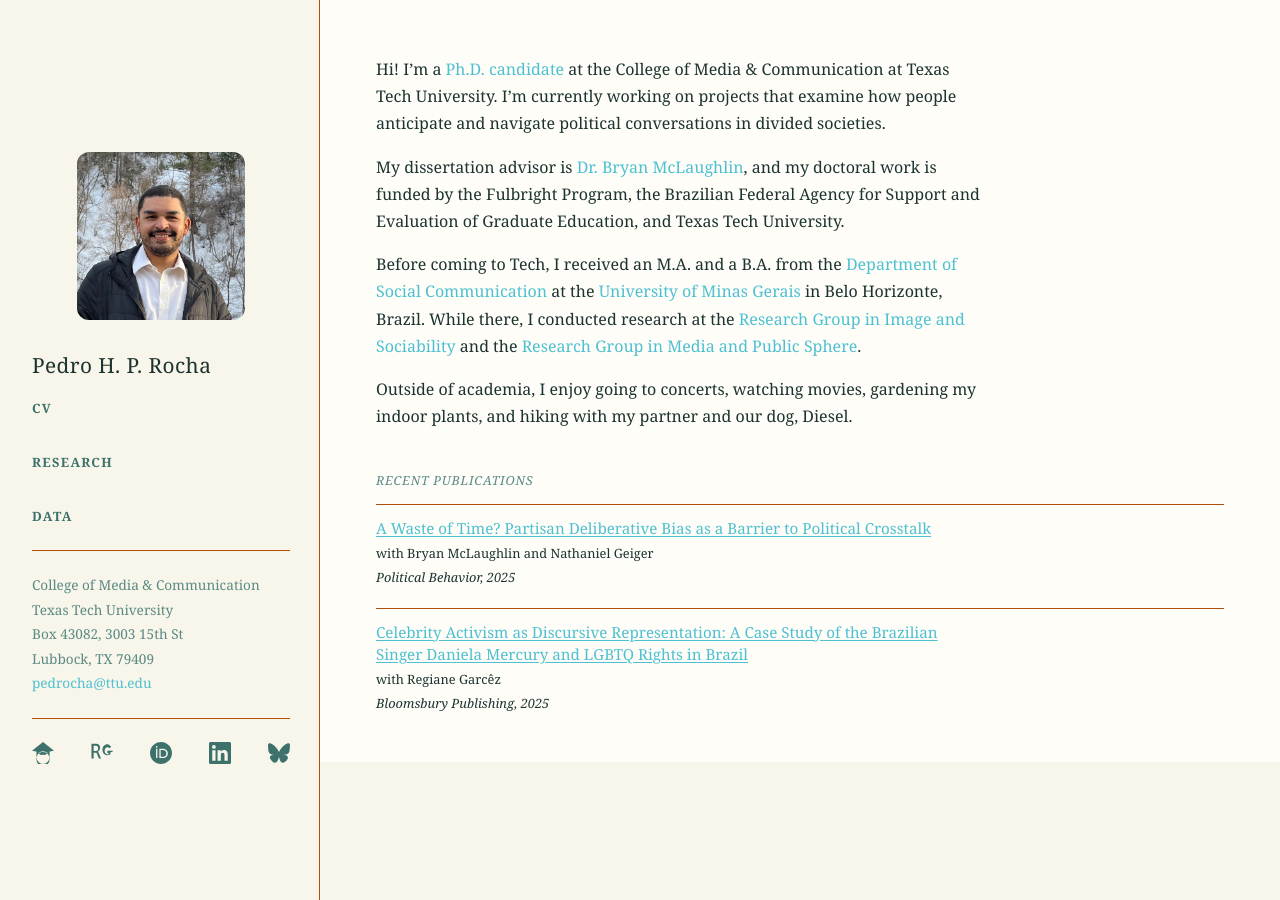
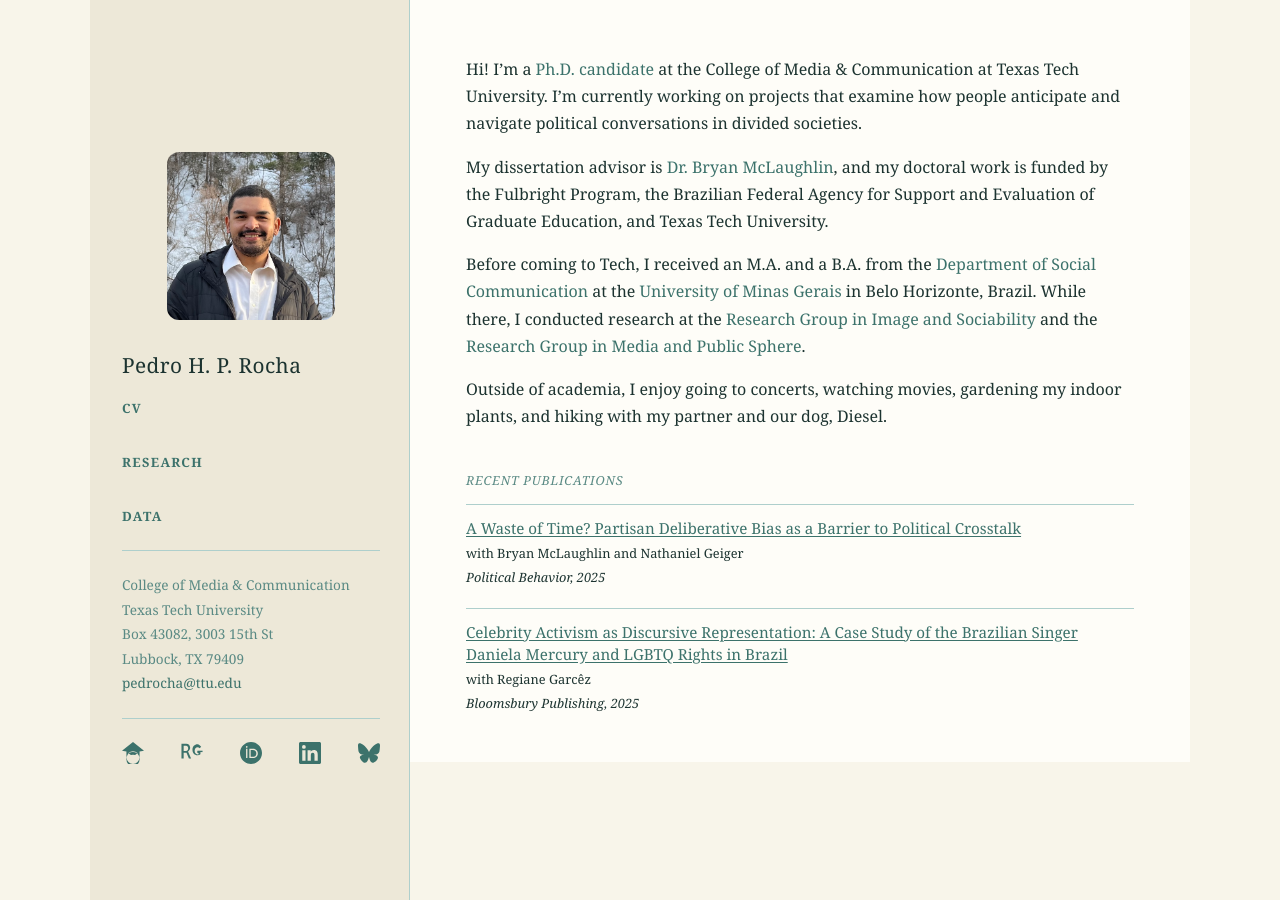
Before and after one commit to pedrohprocha/pedrohprocha.github.io, a Jekyll site: the page built from index.md, in a window 1280 px wide and 900 px high. Built offline with Jekyll 4.4.1, drawn with Linux system fonts in a browser that asks for light colours; some web fonts are replaced.

Commit message:
Fix broken colors and empty-space layout issues
Colors (linter had corrupted these):
- --sidebar-bg: #F8F5EA → #EDE8D8 (rich cream, distinct from page bg)
- --accent: #4dc0d1 → #3C726B (dark teal)
- --border: #b54e09 → #AECFCC (soft teal)
- Restore wavy hover underline (linter had flattened it)

Layout:
- Cap site-wrapper at max-width: 1100px to eliminate excess right whitespace
- Remove max-width: 68ch from paragraphs; let content fill the column naturally

Co-Authored-By: Claude Sonnet 4.6 <noreply@anthropic.com>

```diff
--- a/assets/css/main.css
+++ b/assets/css/main.css
@@ -63,11 +63,11 @@
 :root {
     --bg:         #F8F5EA;
     --paper:      #FEFDF8;
-    --sidebar-bg: #F8F5EA;
+    --sidebar-bg: #EDE8D8;
     --text:       #1C3330;
     --muted:      #5A8A84;
-    --accent:     #4dc0d1;
-    --border:     #b54e09;
+    --accent:     #3C726B;
+    --border:     #AECFCC;
     --hover:      #E79889;
     --nav:        #3C726B;
     --font-body: "Sentinel SSm", Georgia, serif;
@@ -107,7 +107,9 @@ a {
 
 a:hover {
     color: var(--hover);
-    text-decoration: underline;
+    text-decoration: underline wavy;
+    text-decoration-thickness: 2px;
+    text-underline-offset: 4px;
 }
 
 p {
@@ -291,7 +293,7 @@ h3 {
 /* ══ INNER PAGE LAYOUT ══════════════════════════════════════ */
 .site-wrapper {
     display: flex;
-    max-width: 100%;
+    max-width: 1100px;
     width: 100%;
     margin: 0 auto;
     padding: 0;
@@ -416,7 +418,7 @@ h3 {
     background: var(--paper);
 }
 .main-content p {
-    max-width: 68ch;
+    max-width: 100%;
 }
 
 /* ── Inner page typography ───────────────────────────────── */
```
